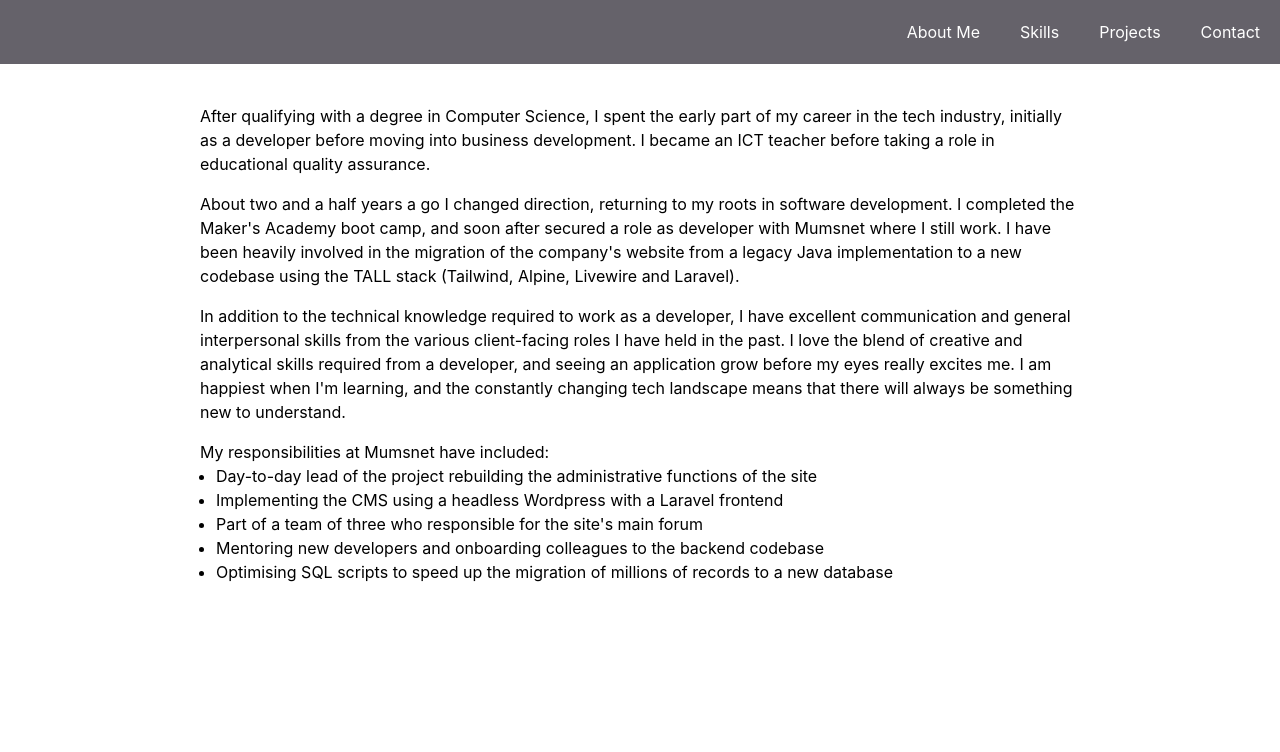
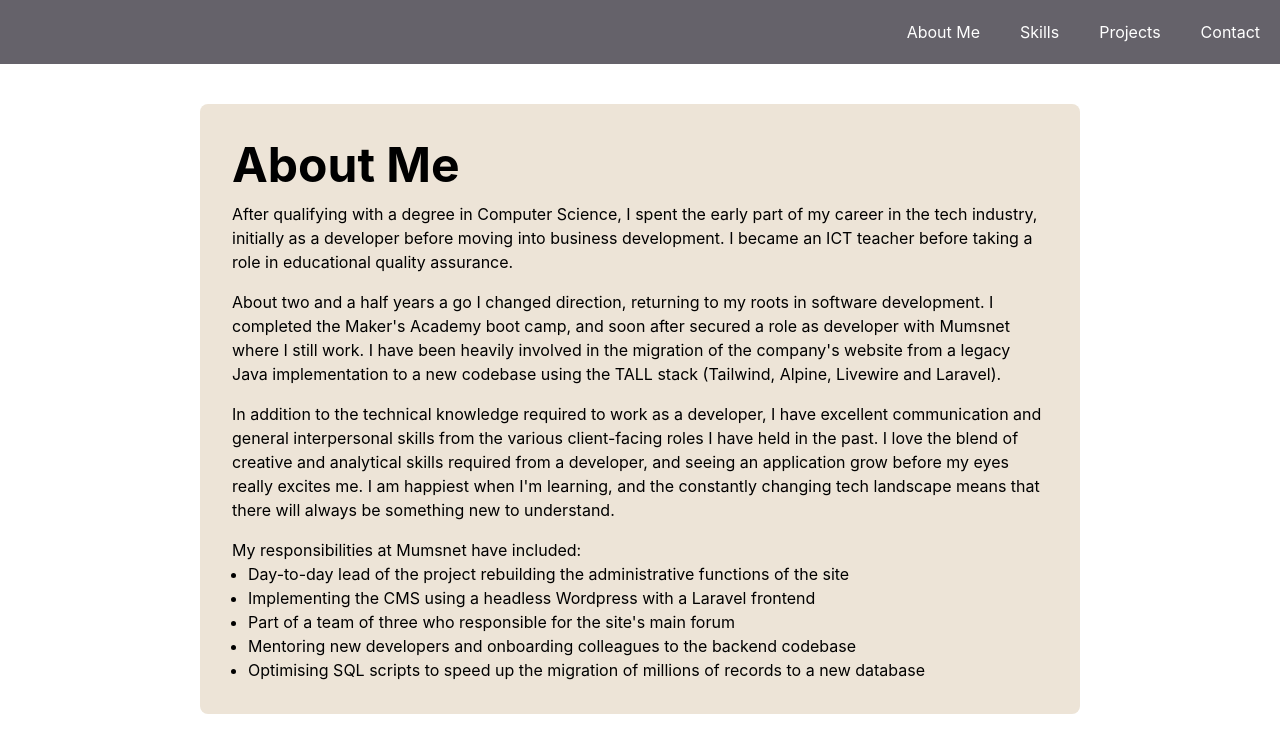
Before and after one commit to PhilipVigus/portfolio2, a React (Create React App) app: page /about in a window 1280 px wide. Shown: the top 752 px of the page. Built offline with nearby package versions, Linux system fonts and the light colour scheme.

Commit message:
Style the About page

```diff
--- a/src/components/pages/about/About.jsx
+++ b/src/components/pages/about/About.jsx
@@ -1,9 +1,12 @@
 import { Box, ListItem, UnorderedList, Text } from '@chakra-ui/react';
+import SectionHeading from './SectionHeading';
 
 function About() {
   return (
     <Box p={10} w="75%" mx="auto">
-      <Text>
+      <Box bg="light" p="8" rounded="lg">
+        <SectionHeading>About Me</SectionHeading>
+        <Text mt={2}>
           After qualifying with a degree in Computer Science, I spent the early part of my career in
           the tech industry, initially as a developer before moving into business development. I
           became an ICT teacher before taking a role in educational quality assurance.
@@ -12,9 +15,9 @@ function About() {
         <Text mt={4}>
           About two and a half years a go I changed direction, returning to my roots in software
           development. I completed the Maker&apos;s Academy boot camp, and soon after secured a role
-        as developer with Mumsnet where I still work. I have been heavily involved in the migration
-        of the company&apos;s website from a legacy Java implementation to a new codebase using the
-        TALL stack (Tailwind, Alpine, Livewire and Laravel).
+          as developer with Mumsnet where I still work. I have been heavily involved in the
+          migration of the company&apos;s website from a legacy Java implementation to a new
+          codebase using the TALL stack (Tailwind, Alpine, Livewire and Laravel).
         </Text>
 
         <Text mt={4}>
@@ -31,15 +34,21 @@ function About() {
           <ListItem>
             Day-to-day lead of the project rebuilding the administrative functions of the site
           </ListItem>
-        <ListItem>Implementing the CMS using a headless Wordpress with a Laravel frontend</ListItem>
-        <ListItem>Part of a team of three who responsible for the site&apos;s main forum</ListItem>
+          <ListItem>
+            Implementing the CMS using a headless Wordpress with a Laravel frontend
+          </ListItem>
+          <ListItem>
+            Part of a team of three who responsible for the site&apos;s main forum
+          </ListItem>
           <ListItem>
             Mentoring new developers and onboarding colleagues to the backend codebase
           </ListItem>
           <ListItem>
-          Optimising SQL scripts to speed up the migration of millions of records to a new database
+            Optimising SQL scripts to speed up the migration of millions of records to a new
+            database
           </ListItem>
         </UnorderedList>
+      </Box>
     </Box>
   );
 }
--- /dev/null
+++ b/src/components/pages/about/SectionHeading.jsx
@@ -0,0 +1,12 @@
+import { Heading } from '@chakra-ui/react';
+import PropTypes from 'prop-types';
+
+function SectionHeading({ children }) {
+  return <Heading fontSize="5xl">{children}</Heading>;
+}
+
+SectionHeading.propTypes = {
+  children: PropTypes.node.isRequired
+};
+
+export default SectionHeading;
```
Lines whose indentation alone changed are shown as unchanged.
